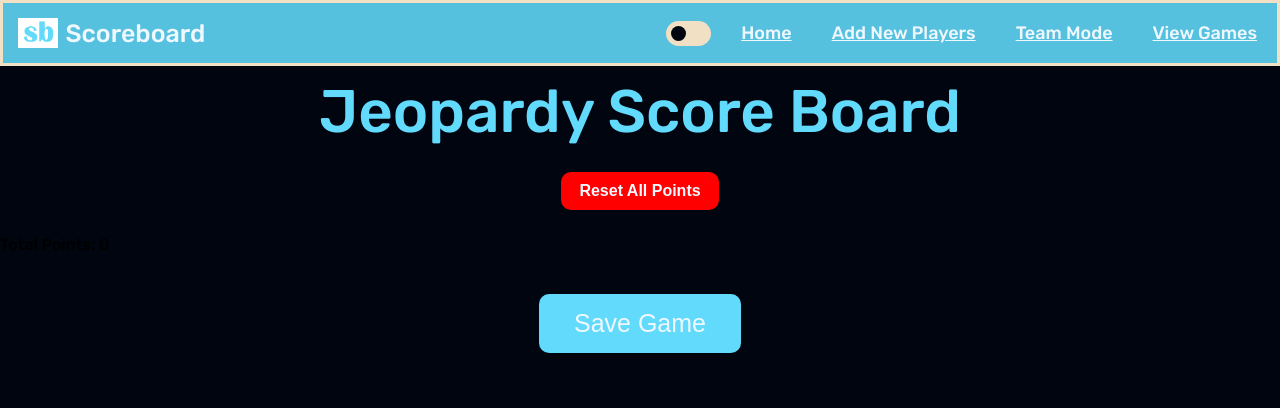
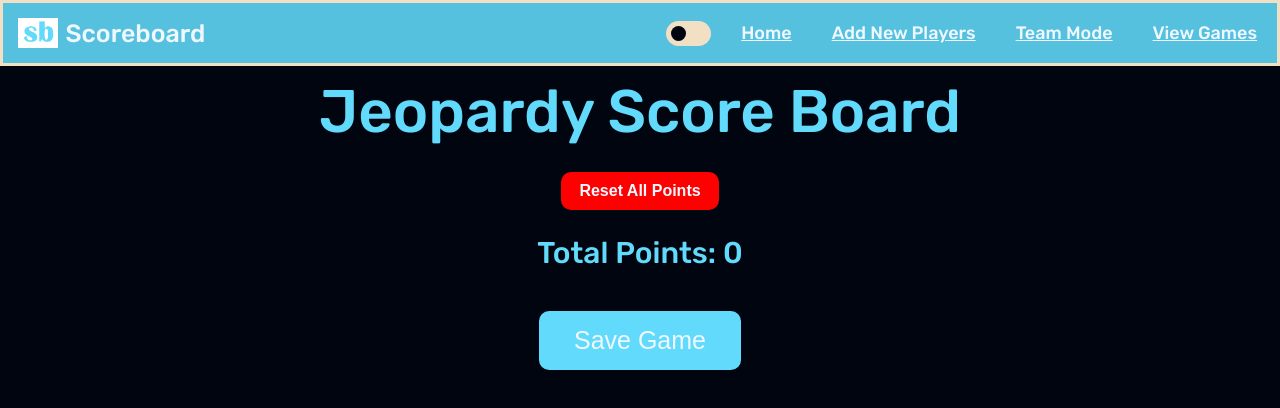
Before and after one commit to darienmiller88/DigitalScoreBoard, a Vue app in the folder client/: page / in a window 1280 px wide. Shown: the top 408 px of the page. Built offline with nearby package versions, Linux system fonts and the light colour scheme; a web font is replaced by a local one.

Commit message:
fix: changed store methods in in teamCardStore.ts

```diff
--- a/client/src/pages/Home_Page/Home_Page.vue
+++ b/client/src/pages/Home_Page/Home_Page.vue
@@ -76,7 +76,7 @@
 
     <ResetPoints :resetAllPoints="resetAllPoints"/>
 
-    <div >
+    <div class="total-points">
         Total Points: {{ totalPoints() }}
     </div>
 
--- a/client/src/stores/teamCardsStore.ts
+++ b/client/src/stores/teamCardsStore.ts
@@ -31,7 +31,7 @@ export const teamCardsStore = defineStore("teamCards", () => {
         teamCards.value[index].score -= amountToAdd
     }
 
-    const resetPoints = (index: number) => {
+    const resetPointsForTeam = (index: number) => {
         teamCards.value[index].score = 0
     }
 
@@ -60,19 +60,23 @@ export const teamCardsStore = defineStore("teamCards", () => {
         return totalPoints
     }
 
+    const totalPoints = (): number => {
+        return teamCards.value.reduce((accumulator, team) => accumulator + team.score, 0)
+    }
+
     const addPlayerToTeam = (index: number, player: string) => {
         teamCards.value[index].players.push(player)
     }
 
     const getPlayers = (): Card[] => {
-        let players: Card[] = []; // Initialize players as an empty array of Card objects
+        let players: Card[] = []
 
         teamCards.value.forEach(team => {
             players = [...players, ...team.players.map(player => ({
                 username: player,
                 score: 0
-            }))];
-        });
+            }))]
+        })
 
         return players;
     }
@@ -94,11 +98,11 @@ export const teamCardsStore = defineStore("teamCards", () => {
         removeTeamCard,
         addPoints,
         minusPoints,
-        resetPoints,
+        resetPointsForTeam,
         resetAllPoints,
         setTeamCards,
         getWinningTeam,
-        getTotalPoints,
+        totalPoints,
         getAveragePoints,
         getPlayers
     }
```
